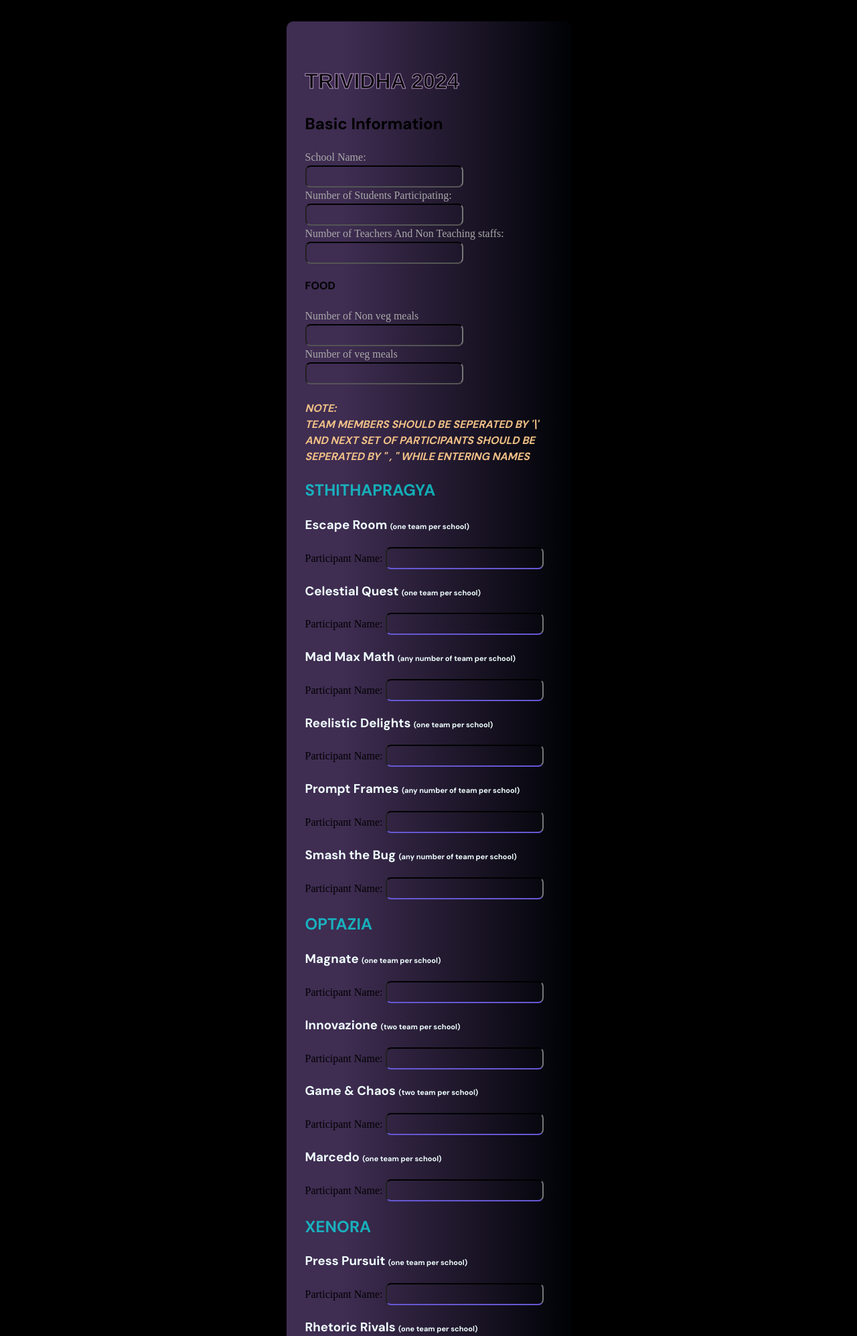
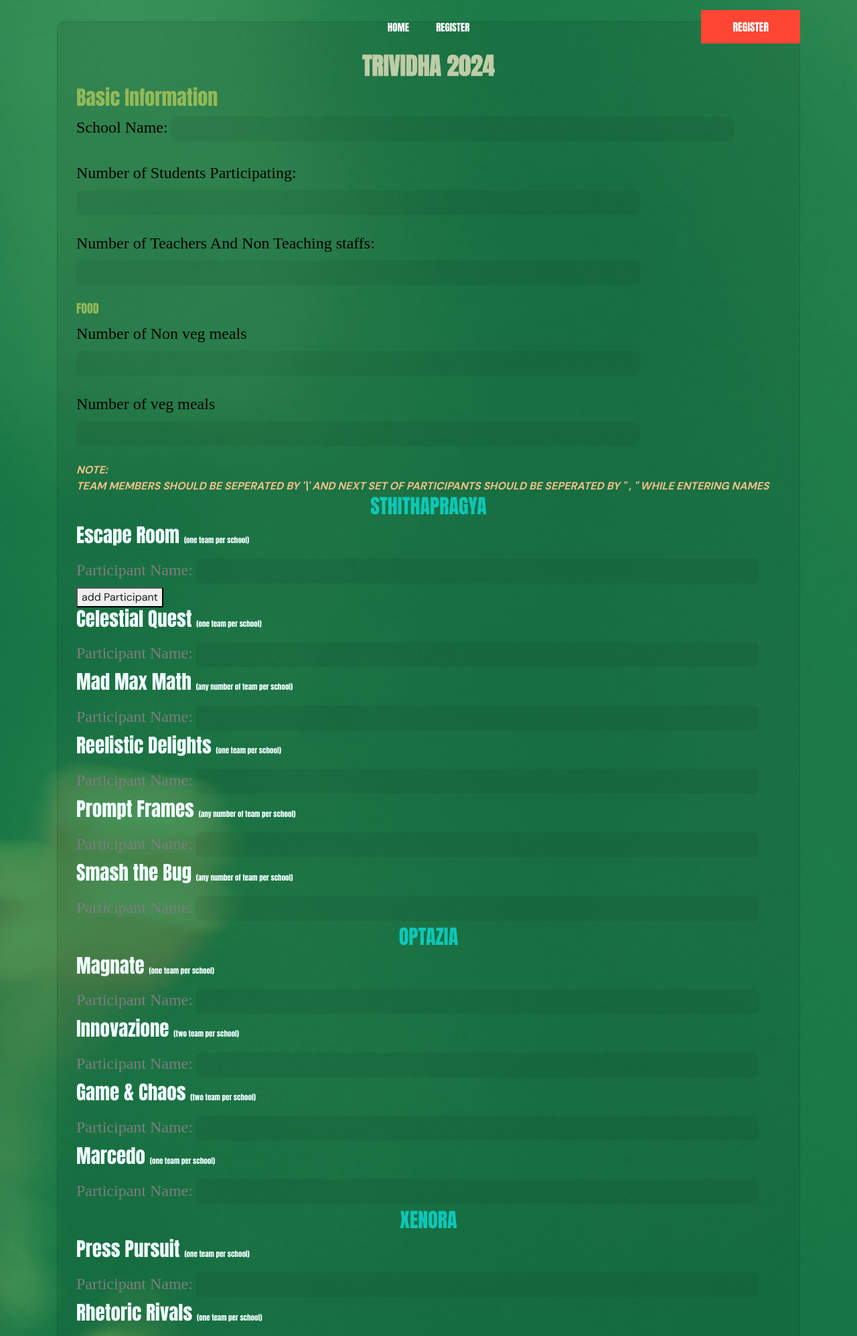
Before and after one commit to Nevin-V/Trividha, a Django app: page /register/ in a window 1280 px wide. Shown: the top 1995 px of the page at 67% size. Run offline with Django 5.2, Linux system fonts and the light colour scheme; some libraries are stand-ins or nearby versions; some web fonts are replaced.

Commit message:
improved UI for form.html

```diff
--- a/trividha/home/views.py
+++ b/trividha/home/views.py
@@ -7,4 +7,4 @@ def index(request):
     det=details.objects.first()
     return render(request,'try.html',{"details":det})
 def register(request):
-    return render(request,'form.html')
+    return render(request,'form1.html')
--- a/trividha/static/form.css
+++ b/trividha/static/form.css
@@ -9,6 +9,10 @@ body {
 	line-height: 1.5;
 	background-color: #000000;;
 	padding: 0 2rem;
+	background-image: url("img/event.png");
+    background-repeat: no-repeat;
+    background-size: cover;
+    background-position: center left;
 }
 
 img {
@@ -17,22 +21,18 @@ img {
 }
 
 
-// iOS Reset
+
 input {
 	appearance: none;
 	border-radius: 100px;
-	border: #6658d3;
+	border: #010004;
 }
 
 .card {
 	margin: 2rem auto;
 	display: flex;
 	flex-direction: column;
-	width: 100%;
-	max-width: 425px;
-	background-color: #FFF;
-	background: rgb(61,13,93);
-	background: linear-gradient(90deg, rgb(63 45 82) 20%, rgb(1 4 10 / 68%) 98%);
+	background-color: #00000014;
 	border-radius: 10px;
 	box-shadow: 0 10px 20px 0 rgba(#999, .25);
 	padding: .75rem;
@@ -90,11 +90,13 @@ input {
 .input-field {
 	border: 10;
 	z-index: 1;
-	background-color: transparent;
+	background-color: #0000000f;
 	border-radius: 8px;
-    border-block-color: black;
+	color: #bbd4dc;
 	font-size: 1.125rem;
 	padding: .25rem 0;
+	width: 80%;
+    height: 37px;
 	&:focus, &:valid {
 		outline: 0;
 		border-bottom-color: #6658d3;
@@ -143,31 +145,30 @@ input, select, input-field{
 .font{
 	font-family: "Times New Roman", Times, serif;
 	color: 000000a6;
+	font-size: x-large;
 }
 
 .event{
 	color: #08f1f1ab;
+	text-align: center;
 }
 
 #heading{
-	font-family: fantasy;
-    color: #020202eb;
-
+	text-align: center;
+	color: #bfcca8;
     -webkit-text-stroke-width: 1px;
-    -webkit-text-stroke-color: #efc8ffb8;
 
 }
 
 .game{
 	color: azure;
+	font-size: 29px;
 }
 
-.font1{
 
-}
 
 #det{
-	color: darkgray;
+	color:black;
 }
 
 .button-87 {
--- a/trividha/templates/blank_layout.html
+++ b/trividha/templates/blank_layout.html
@@ -103,19 +103,9 @@
     <!-- header-end -->
 
     <!-- slider_area_start -->
-     {%block main_event %}
+{%block content%}
 
-    {%endblock main_event%}
-    <!-- performar_area_end  -->
-
-    <!-- about_area_start  -->
-     {%block about_program%}
-
-    {%endblock about_program%}
-    <!-- about_area_end  -->
-{%block details%}
-
-{%endblock details%}
+{%endblock content%}
 
 <footer class="footer">
         <div class="footer_top">
--- a/trividha/templates/form.html
+++ b/trividha/templates/form.html
@@ -22,28 +22,28 @@
 
 						<!-- Basic Information -->
 						<div class="form-section">
-							<h2>Basic Information</h2>
+							<h2 style="color: #94b958"; >Basic Information</h2>
 							<label for="name" class="font" id="det">School Name:</label>
-							<br>
+
 							<input type="text" class="input-field" name="entry.1511561834" required>
 
-                            <br>
+                            <br><br>
 
 
 							<label for="students" class="font" id="det">Number of Students Participating:</label>
 							<input type="number" class="input-field" id="students" name="entry.2122064097" required>
-				            <br>
+				            <br><br>
 							<label for="teachers" class="font" id="det">Number of Teachers And Non Teaching staffs:</label>
 							<input type="number" class="input-field" id="teachers" name="entry.1833231113" required>
-							<br>
+							<br><br>
 
-							<h4>FOOD</h4>
+							<h4 style="color: #94b958"; >FOOD</h4>
 							<label for="FOOD" class="font" id="det">Number of Non veg meals</label>
 							<input type="number" class="input-field" id="teachers" name="entry.1314452266" required>
 
-							<br>
+							<br><br>
 							<label for="FOOD" class="font" id="det">Number of veg meals</label>
-							<br>
+
 							<input type="number" class="input-field" id="teachers" name="entry.800521533" required>
 
 						</div>
@@ -61,6 +61,7 @@
 
 							<label for="escape-room-participant" class="font">Participant Name:</label>
 							<input type="text" id="escape-room-participant" class="input-field" name="entry.805764471">
+							<button type="button">add Participant</button>
 
 							<h3 class="game">Celestial Quest <span class="small">(one team per school)</span></h3>
 							<label for="celestial-quest-participant" class="font">Participant Name:</label>
--- a/trividha/templates/form1.html
+++ b/trividha/templates/form1.html
@@ -1,15 +1,4 @@
-<!DOCTYPE html>
-<html lang="en">
-<head>
-    <meta charset="UTF-8">
-    <meta name="viewport" content="width=device-width, initial-scale=1.0">
-    <title>Document</title>
-</head>
-<body>
-    <div>
-        <div>
-
-        </div>
-    </div>
-</body>
-</html>
+{% extends "blank_layout.html" %}
+{%block content%}
+{%include 'form.html'%}
+{%endblock content%}
--- a/trividha/templates/index.html
+++ b/trividha/templates/index.html
@@ -59,9 +59,9 @@
                                     <nav>
                                         <ul id="navigation">
 
-                                            <li><a href="{%url 'index'%}">Home</a></li>
+                                            <li><a href="{%url 'index'%}">Hoome</a></li>
 
-                                            <li><a href="{%url 'register'%}">Register </a></li>
+                                            <li><a href="{%url 'register'%}">Regggister </a></li>
     {% block header %}
 
                                            <!-- <li><a href="#">pages <i class="ti-angle-down"></i></a>
```
Also changed, not shown: trividha/templates/try.html (+5 -11 lines).
